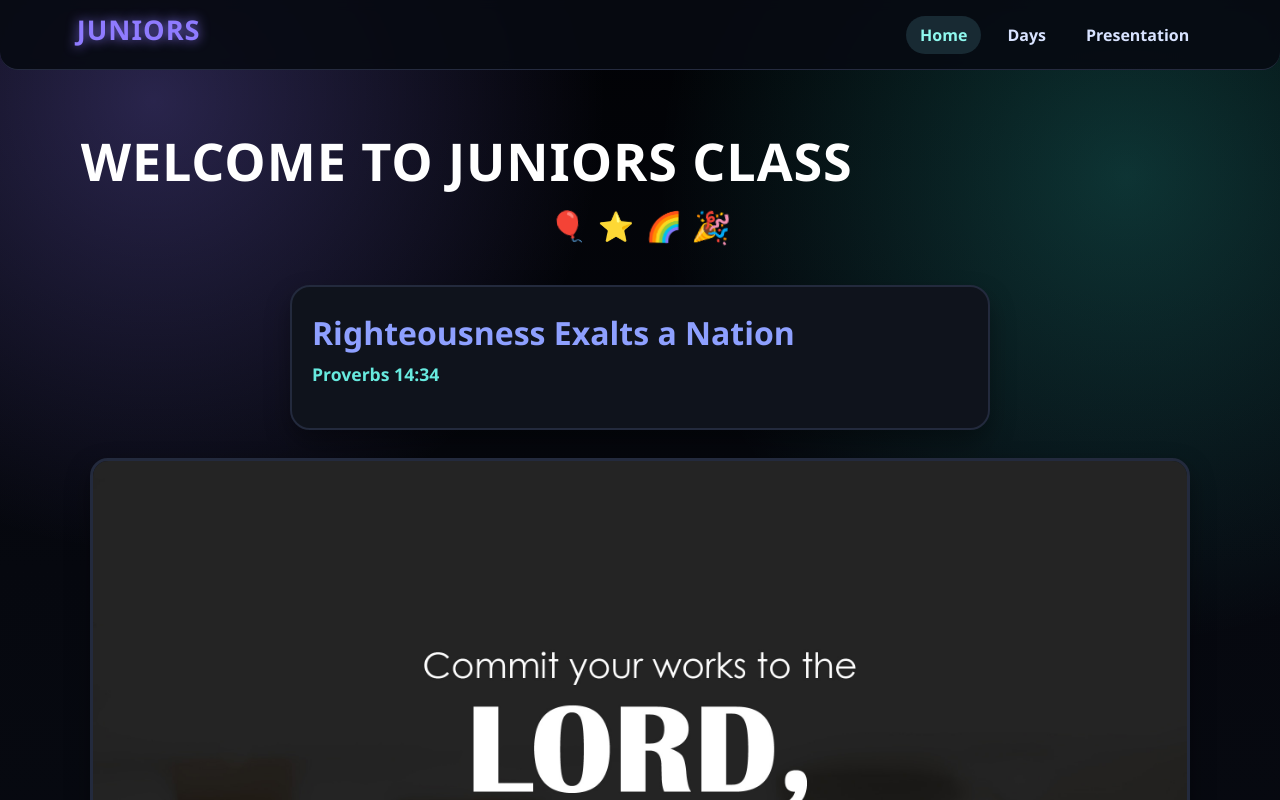
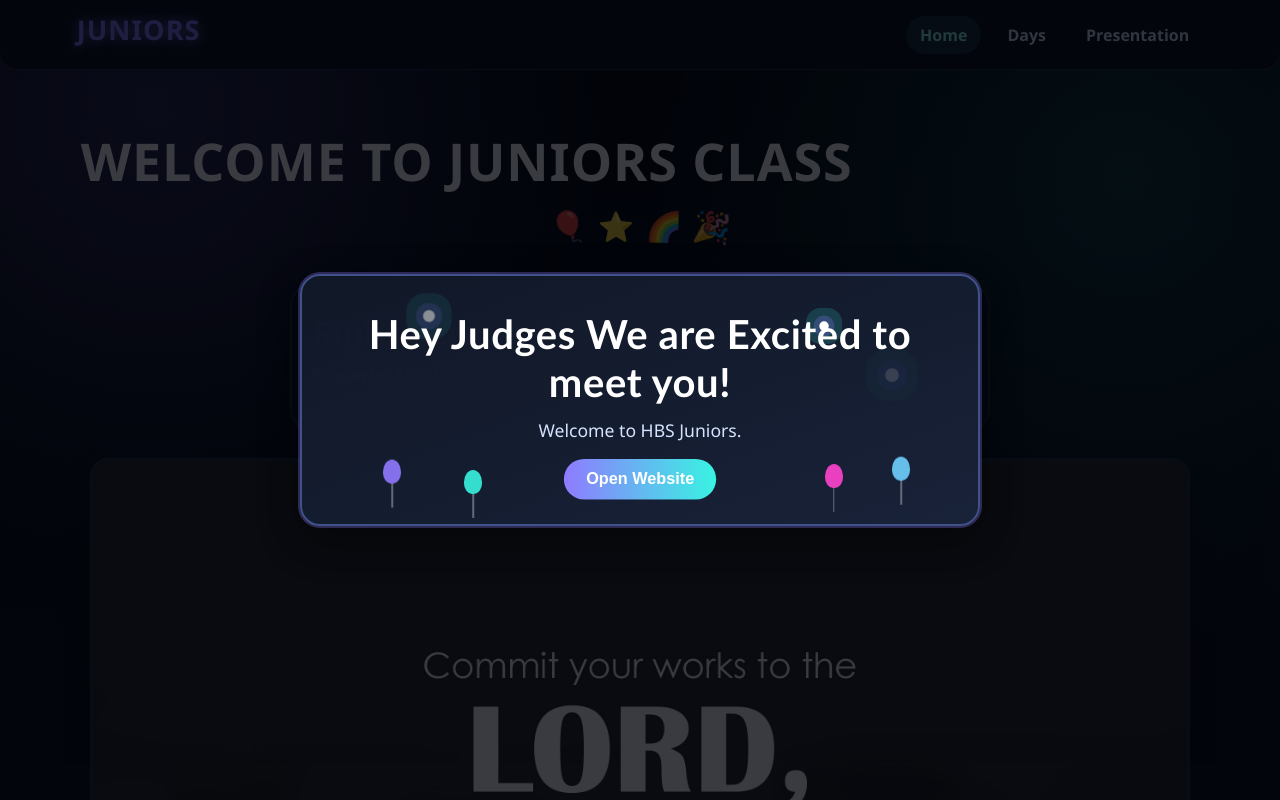
Before and after one commit to gokaanil3/hbs-juniors, a React (Vite) app: page / in a window 1280 px wide. Shown: the top 800 px of the page. Built offline with nearby package versions, Linux system fonts and the light colour scheme.

Commit message:
update code and styles

```diff
--- a/src/App.css
+++ b/src/App.css
@@ -25,6 +25,162 @@
   inset: 0;
   pointer-events: none;
   z-index: 0;
+}
+
+.welcome-overlay {
+  position: fixed;
+  inset: 0;
+  z-index: 200;
+  background: rgba(2, 5, 11, 0.78);
+  display: grid;
+  place-items: center;
+  padding: 18px;
+}
+
+.welcome-popup {
+  width: min(680px, 100%);
+  background: linear-gradient(160deg, rgba(17, 24, 40, 0.96), rgba(25, 35, 58, 0.96));
+  border: 2px solid #41528a;
+  border-radius: 20px;
+  padding: 34px 20px 24px;
+  text-align: center;
+  position: relative;
+  overflow: hidden;
+  box-shadow: 0 0 0 2px rgba(143, 123, 255, 0.3), 0 14px 40px rgba(0, 0, 0, 0.45);
+}
+
+.welcome-popup h2 {
+  margin: 0;
+  color: #ffffff;
+  font-size: clamp(1.5rem, 5.8vw, 2.5rem);
+  line-height: 1.2;
+  letter-spacing: 0.6px;
+  font-family: 'Trebuchet MS', 'Segoe UI', Tahoma, sans-serif;
+  position: relative;
+  z-index: 2;
+}
+
+.welcome-popup p {
+  margin: 12px 0 18px;
+  color: #d6e3ff;
+  font-size: clamp(0.95rem, 3.8vw, 1.1rem);
+  position: relative;
+  z-index: 2;
+}
+
+.welcome-popup button {
+  border: none;
+  background: linear-gradient(90deg, #8f7bff, #39f3e2);
+  color: #ffffff;
+  font-weight: 700;
+  border-radius: 999px;
+  padding: 11px 22px;
+  cursor: pointer;
+  font-size: 1rem;
+  position: relative;
+  z-index: 2;
+  transition: transform 0.2s ease, box-shadow 0.2s ease;
+  animation: buttonPulse 2.1s ease-in-out infinite;
+}
+
+.welcome-popup button:hover {
+  transform: translateY(-2px) scale(1.03);
+  box-shadow: 0 0 0 2px rgba(57, 243, 226, 0.35), 0 0 22px rgba(143, 123, 255, 0.45);
+}
+
+.welcome-balloons {
+  position: absolute;
+  inset: 0;
+  pointer-events: none;
+}
+
+.welcome-balloon {
+  position: absolute;
+  width: 18px;
+  height: 24px;
+  border-radius: 50% 50% 45% 45%;
+  opacity: 0.9;
+  animation: welcomeFloat 5.2s ease-in-out infinite;
+}
+
+.welcome-balloon::after {
+  content: '';
+  position: absolute;
+  left: 50%;
+  top: 100%;
+  width: 1.5px;
+  height: 24px;
+  transform: translateX(-50%);
+  background: rgba(255, 255, 255, 0.38);
+}
+
+.balloon-a {
+  left: 12%;
+  bottom: 16%;
+  background: #8f7bff;
+  animation-delay: 0s;
+}
+
+.balloon-b {
+  left: 24%;
+  bottom: 12%;
+  background: #39f3e2;
+  animation-delay: 0.5s;
+}
+
+.balloon-c {
+  right: 20%;
+  bottom: 14%;
+  background: #ff44cf;
+  animation-delay: 1s;
+}
+
+.balloon-d {
+  right: 10%;
+  bottom: 16%;
+  background: #6fd1ff;
+  animation-delay: 1.5s;
+}
+
+.welcome-fireworks {
+  position: absolute;
+  inset: 0;
+  pointer-events: none;
+}
+
+.spark {
+  position: absolute;
+  width: 10px;
+  height: 10px;
+  border-radius: 50%;
+  background: #ffffff;
+  box-shadow:
+    0 0 0 6px rgba(143, 123, 255, 0.25),
+    0 0 0 14px rgba(57, 243, 226, 0.16);
+  animation: fireworkBurst 1.6s ease-out infinite;
+}
+
+.spark-1 {
+  top: 14%;
+  left: 18%;
+}
+
+.spark-2 {
+  top: 18%;
+  right: 22%;
+  animation-delay: 0.4s;
+}
+
+.spark-3 {
+  top: 36%;
+  left: 10%;
+  animation-delay: 0.8s;
+}
+
+.spark-4 {
+  top: 38%;
+  right: 12%;
+  animation-delay: 1.2s;
 }
 
 .bubble {
@@ -564,6 +720,31 @@ button:active,
   }
 }
 
+@keyframes welcomeFloat {
+  0%,
+  100% {
+    transform: translateY(0);
+  }
+  50% {
+    transform: translateY(-9px);
+  }
+}
+
+@keyframes fireworkBurst {
+  0% {
+    transform: scale(0.2);
+    opacity: 0;
+  }
+  25% {
+    transform: scale(0.95);
+    opacity: 1;
+  }
+  100% {
+    transform: scale(1.45);
+    opacity: 0;
+  }
+}
+
 @keyframes glowText {
   from {
     text-shadow: 0 2px 8px rgba(150, 170, 255, 0.25);
--- a/src/App.jsx
+++ b/src/App.jsx
@@ -1,5 +1,5 @@
 import { BrowserRouter, NavLink, Route, Routes } from 'react-router-dom'
-import { useMemo, useState } from 'react'
+import { useEffect, useMemo, useState } from 'react'
 import image1 from './assets/image1.jpg'
 import './App.css'
 
@@ -237,10 +237,47 @@ function PresentationPage() {
   )
 }
 
+function WelcomePopup({ onClose }) {
+  return (
+    <div className="welcome-overlay" role="dialog" aria-modal="true" aria-label="Welcome message">
+      <div className="welcome-popup">
+        <div className="welcome-fireworks" aria-hidden="true">
+          <span className="spark spark-1" />
+          <span className="spark spark-2" />
+          <span className="spark spark-3" />
+          <span className="spark spark-4" />
+        </div>
+
+        <div className="welcome-balloons" aria-hidden="true">
+          <span className="welcome-balloon balloon-a" />
+          <span className="welcome-balloon balloon-b" />
+          <span className="welcome-balloon balloon-c" />
+          <span className="welcome-balloon balloon-d" />
+        </div>
+
+        <h2>Hey Judges We are Excited to meet you!</h2>
+        <p>Welcome to HBS Juniors.</p>
+        <button onClick={onClose}>Open Website</button>
+      </div>
+    </div>
+  )
+}
+
 function App() {
+  const [showWelcome, setShowWelcome] = useState(false)
+
+  useEffect(() => {
+    const hasSeenPopup = sessionStorage.getItem('hbs-juniors-welcome-seen')
+    if (!hasSeenPopup) {
+      setShowWelcome(true)
+      sessionStorage.setItem('hbs-juniors-welcome-seen', 'true')
+    }
+  }, [])
+
   return (
     <BrowserRouter>
       <div className="app-shell">
+        {showWelcome && <WelcomePopup onClose={() => setShowWelcome(false)} />}
         <div className="playful-bg" aria-hidden="true">
           <span className="bubble bubble-1" />
           <span className="bubble bubble-2" />
```
